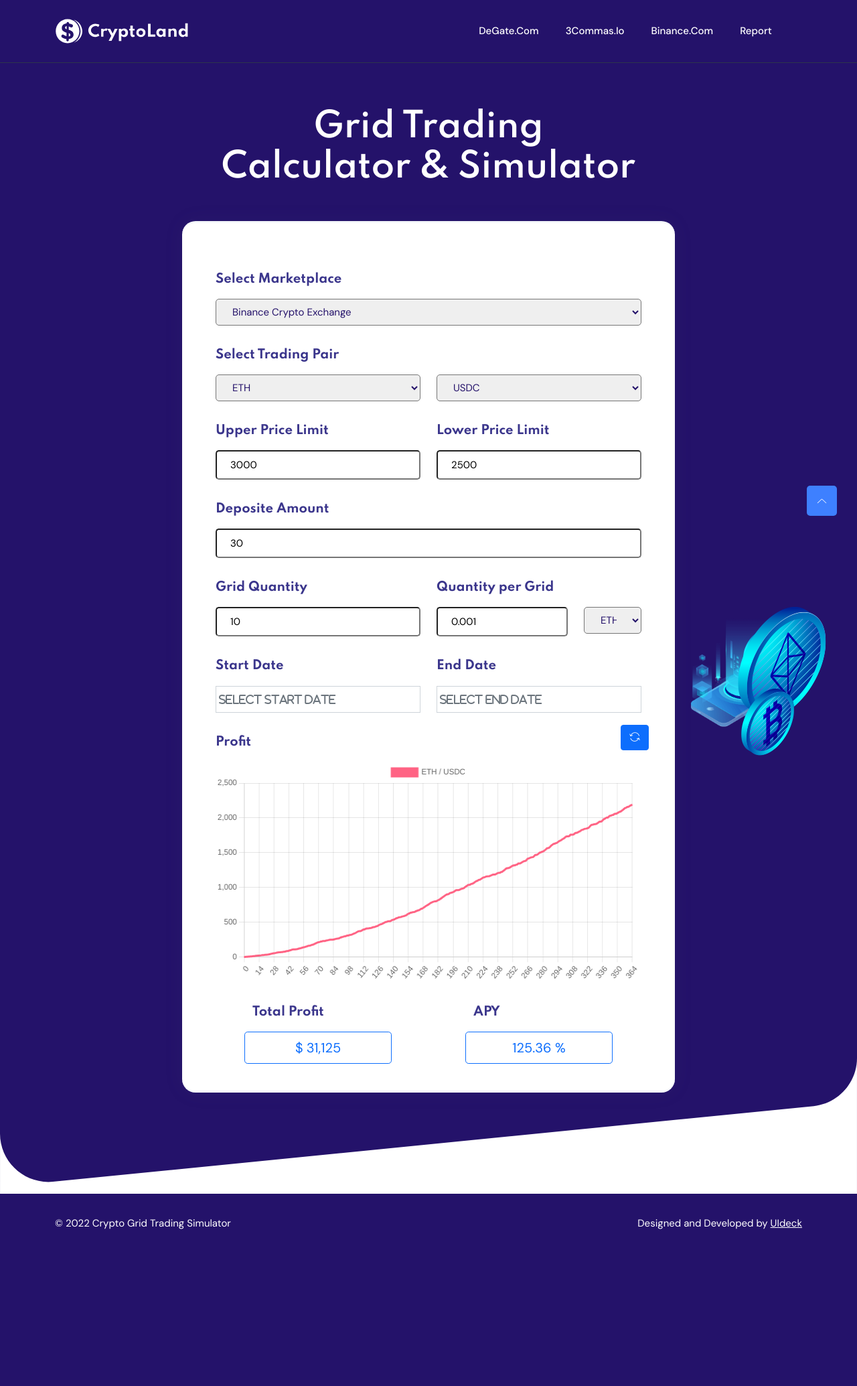
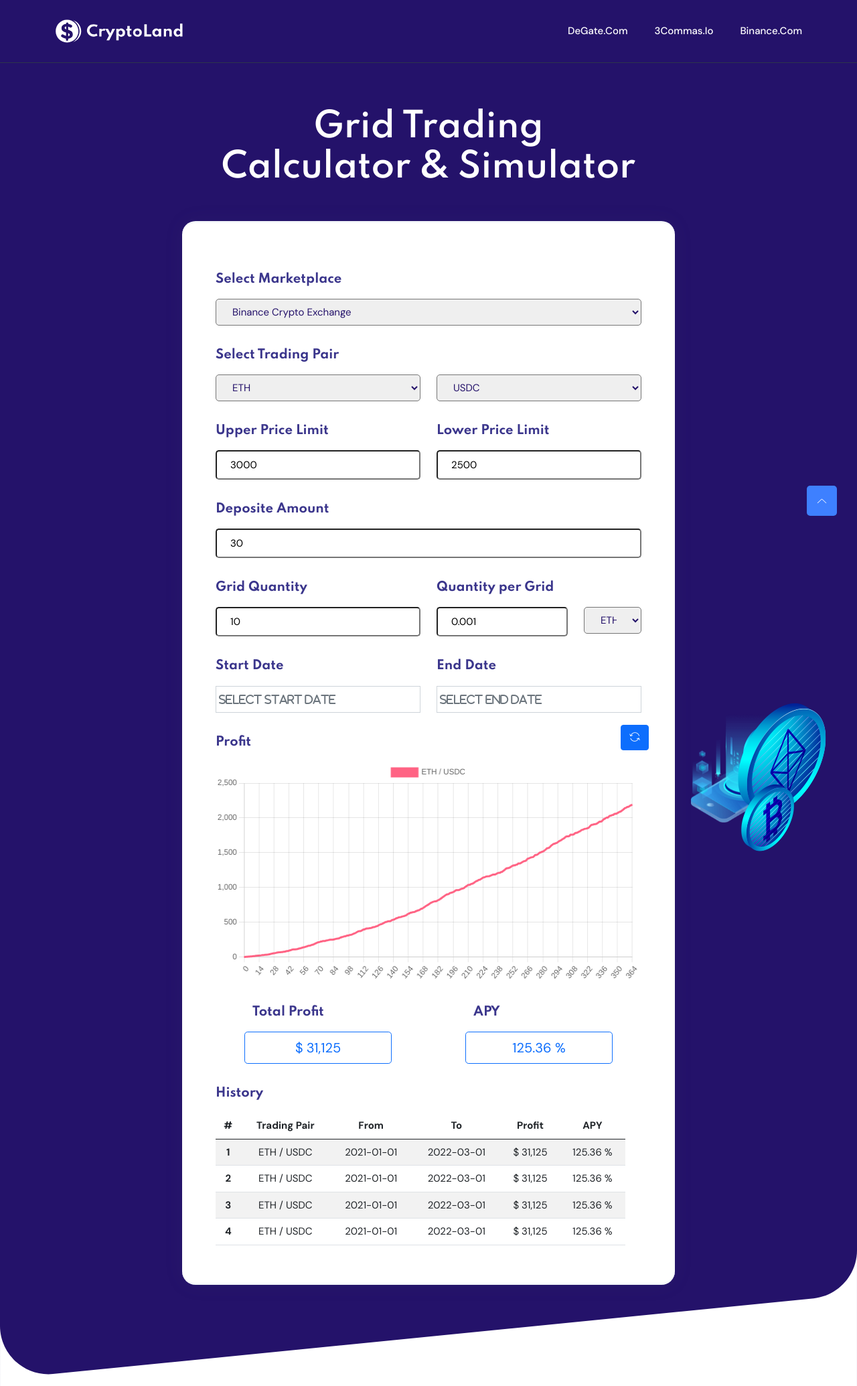
Before and after one commit to realhardworkingdeveloper/grid-trading-backtester, a Flask app: page / in a window 1280 px wide. Shown: the top 2069 px of the page at 67% size. Before the commit the page ends 1835 px from the top, so only its background shows below. Run offline with Flask 2, Linux system fonts and the light colour scheme; some libraries are stand-ins or nearby versions.

Commit message:
remove report panel

```diff
--- a/templates/home.html
+++ b/templates/home.html
@@ -1,10 +1,4 @@
 {% extends "layout.html" %}
-
-{% block menu %}
-    <li class="nav-item">
-        <a href="/report" aria-label="Toggle navigation">Report</a>
-    </li>
-{% endblock %}
 
 {% block content %}
     <div class="feature section">
@@ -175,6 +169,61 @@
                     </div>
                 </div>
             </div>
+            <div class="row">
+                <div class="row">
+                    <h4 class="text-title">History</h4>
+                </div>
+                <div class="row">
+                    <div class="col-lg-12">
+                        <table class="table table-striped">
+                            <thead>
+                                <tr>
+                                <th scope="col">#</th>
+                                <th scope="col">Trading Pair</th>
+                                <th scope="col">From</th>
+                                <th scope="col">To</th>
+                                <th scope="col">Profit</th>
+                                <th scope="col">APY</th>
+                                </tr>
+                            </thead>
+                            <tbody>
+                                <tr>
+                                    <th scope="row">1</th>
+                                    <td>ETH / USDC</td>
+                                    <td>2021-01-01</td>
+                                    <td>2022-03-01</td>
+                                    <td>$ 31,125</td>
+                                    <td>125.36 %</td>
+                                </tr>
+                                <tr>
+                                    <th scope="row">2</th>
+                                    <td>ETH / USDC</td>
+                                    <td>2021-01-01</td>
+                                    <td>2022-03-01</td>
+                                    <td>$ 31,125</td>
+                                    <td>125.36 %</td>
+                                </tr>
+                                <tr>
+                                    <th scope="row">3</th>
+                                    <td>ETH / USDC</td>
+                                    <td>2021-01-01</td>
+                                    <td>2022-03-01</td>
+                                    <td>$ 31,125</td>
+                                    <td>125.36 %</td>
+                                </tr>
+                                <tr>
+                                    <th scope="row">4</th>
+                                    <td>ETH / USDC</td>
+                                    <td>2021-01-01</td>
+                                    <td>2022-03-01</td>
+                                    <td>$ 31,125</td>
+                                    <td>125.36 %</td>
+                                </tr>
+                            </tbody>
+                        </table>
+                    </div>
+                </div>
+            </div>
         </div>
     </div>
 {% endblock %}
--- a/templates/layout.html
+++ b/templates/layout.html
@@ -53,7 +53,7 @@
                                 <span class="toggler-icon"></span>
                                 <span class="toggler-icon"></span>
                             </button>
-                            <div class="collapse navbar-collapse sub-menu-bar offset-lg-4" id="navbarSupportedContent">
+                            <div class="collapse navbar-collapse sub-menu-bar offset-lg-6" id="navbarSupportedContent">
                                 <ul id="nav" class="navbar-nav ms-auto">
                                     <li class="nav-item">
                                         <a href="https://testnet.degate.com/" target="_blank" class="active" aria-label="Toggle navigation">DeGate.com</a>
@@ -64,8 +64,6 @@
                                     <li class="nav-item">
                                         <a href="https://www.binance.com/en" target="_blank" aria-label="Toggle navigation">Binance.com</a>
                                     </li>
-                                    {% block menu %}
-                                    {% endblock %}
                                 </ul>
                             </div> <!-- navbar collapse -->
                         </nav>
```
Also changed, not shown: templates/report.html (deleted, +0 -64 lines).
